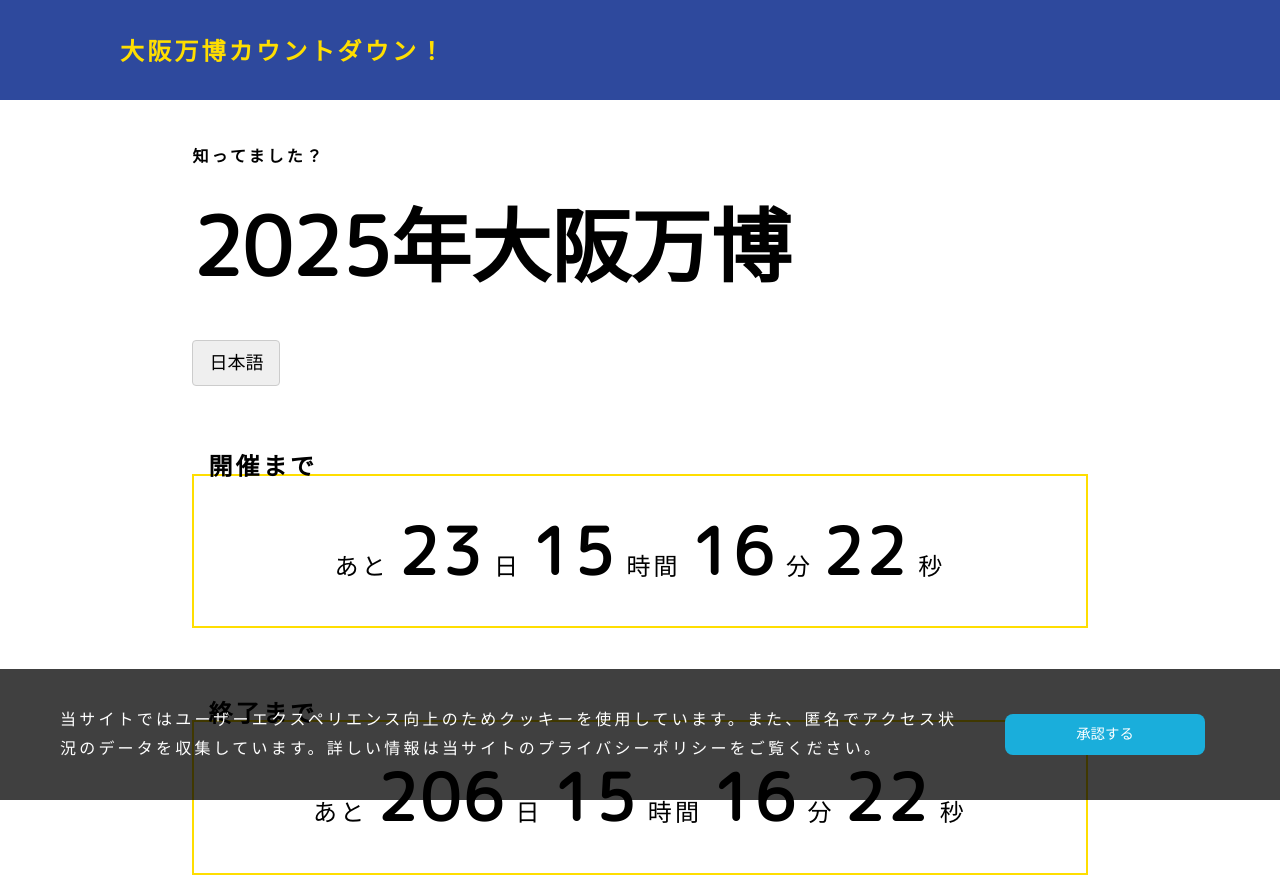
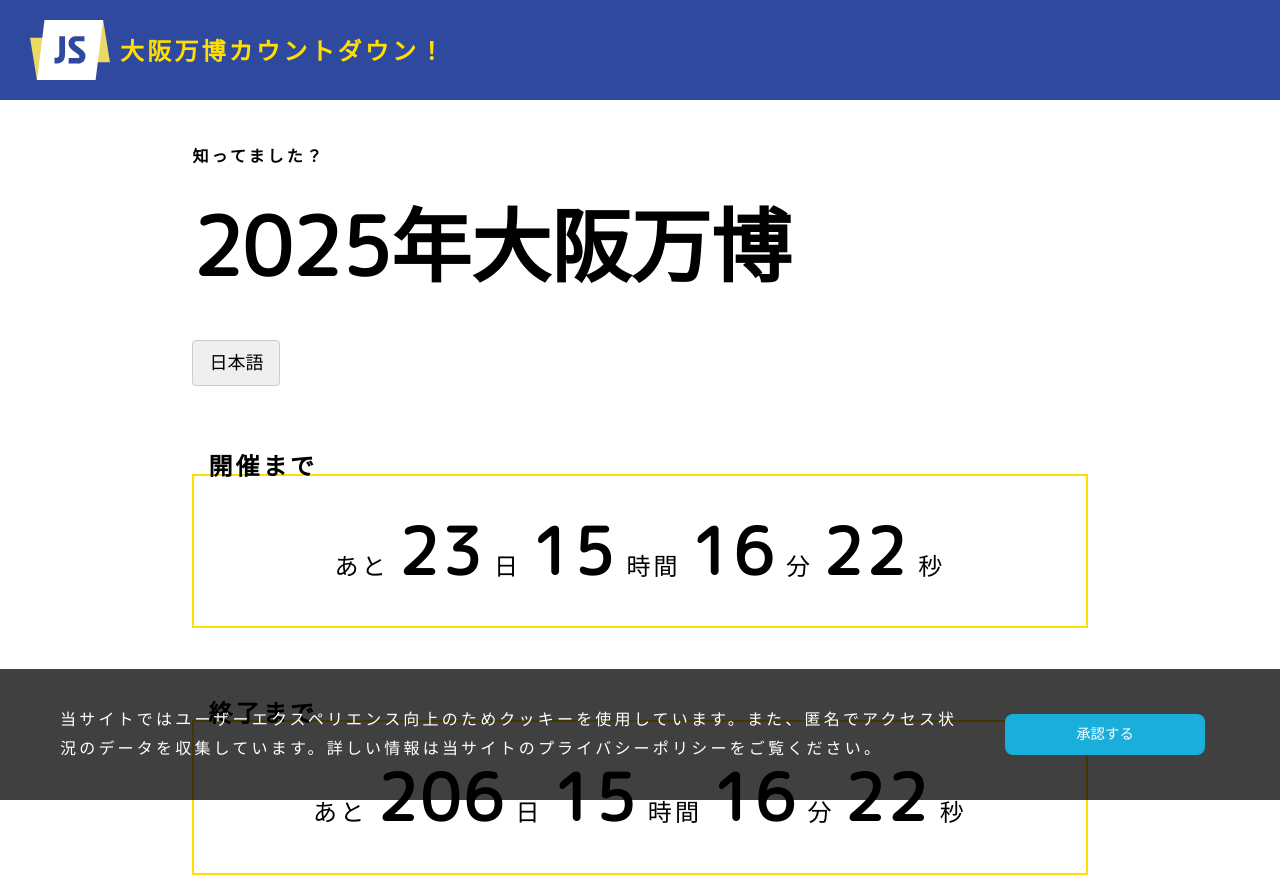
Before and after one commit to 10mo3o111/2025-countdown, a website built with Vite: page index.html in a window 1280 px wide. Shown: the top 878 px of the page. Built offline with nearby package versions, Linux system fonts and the light colour scheme; files whose address does not match are found by name; a web font is replaced by a local one.

Commit message:
Fix issue with image display

```diff
--- a/index.html
+++ b/index.html
@@ -2,7 +2,7 @@
 <html lang="ja">
   <head>
     <meta charset="UTF-8" />
-    <link rel="icon" type="image/svg+xml" href="img/typescript.svg" />
+    <link rel="icon" type="image/svg+xml" href="/typescript.svg" />
     <meta name="viewport" content="width=device-width, initial-scale=1.0" />
     <title>countdown</title>
     <link rel="preconnect" href="https://fonts.googleapis.com" />
--- a/src/styles/style.css
+++ b/src/styles/style.css
@@ -95,7 +95,7 @@ address {
 .l_header {
   padding-left: 76px;
   background-color: var(--color-base-blue);
-  background-image: url("./img/logo.svg");
+  background-image: url("/logo.svg");
   background-size: 53px;
   background-position: 16px 10px;
   background-repeat: no-repeat;
```
Also changed, not shown: index-en.html (+1 -1 lines), index-zn.html (+1 -1 lines), public/favicon.ico (renamed from public/img/favicon.ico), public/logo.svg (renamed from public/img/logo.svg), public/typescript.svg (renamed from public/img/typescript.svg).
